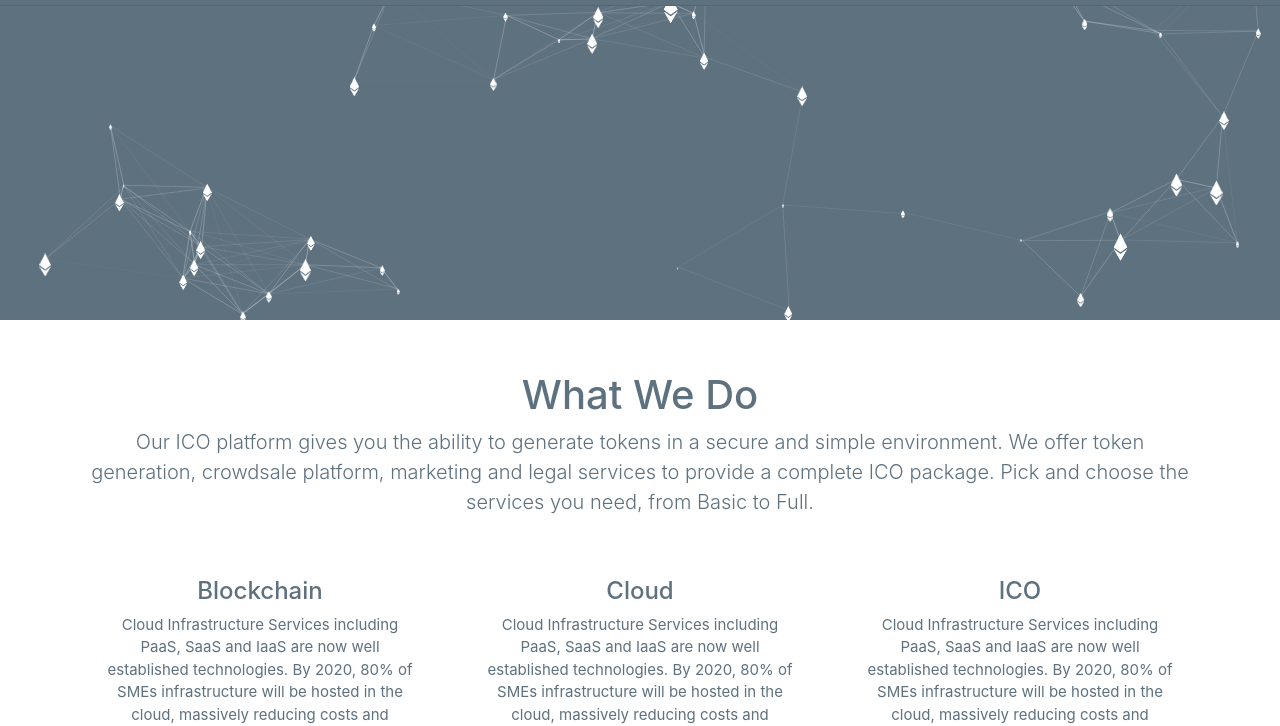
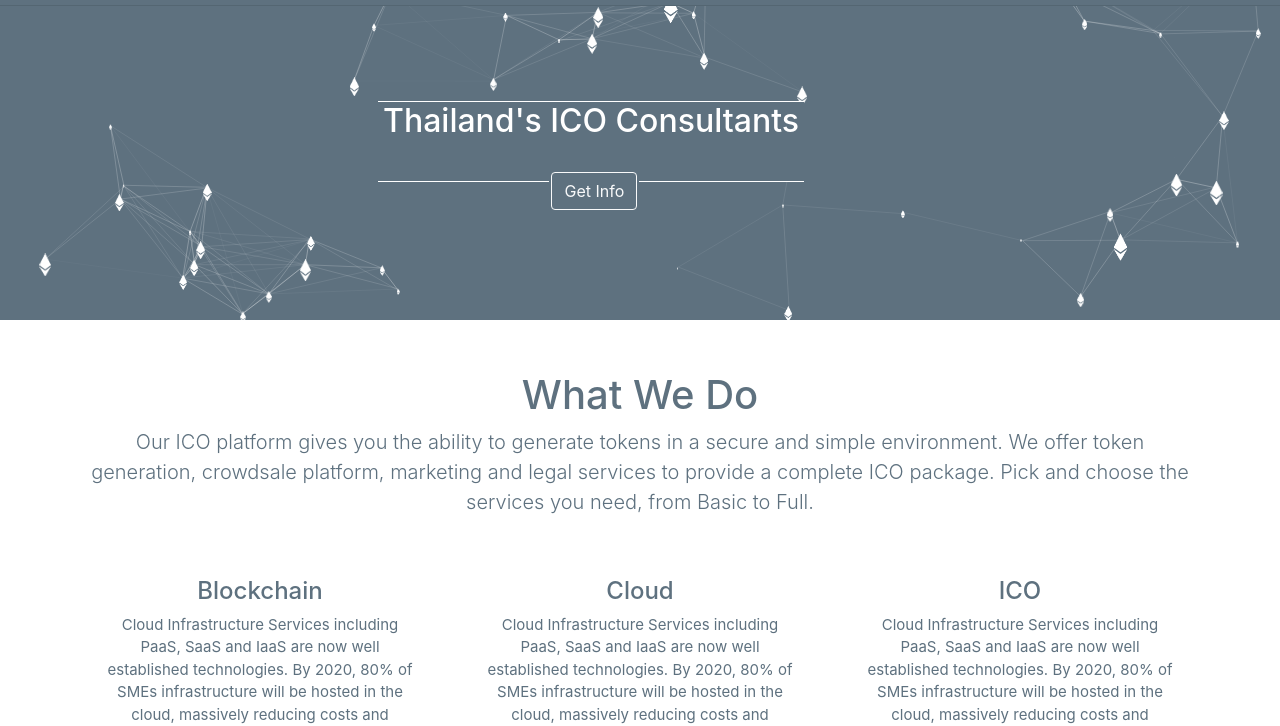
Before and after one commit to chris-bluemoon/Bluemoon-Consulting, a plain HTML site: page index.html in a window 1280 px wide. Shown: the part 79-805 px from the top of the page. Drawn offline with nearby package versions, Linux system fonts and the light colour scheme.

Commit message:
commit from git_push.sh script

```diff
--- a/css/custom.css
+++ b/css/custom.css
@@ -57,10 +57,10 @@ body {
 .ready {
   background: #5e717f;
   position: relative;
-  bottom: 120%;
+  top: -220px;
   left: 30%;
   color: #fff;
-  height: 41px;
+  height: 81px;
     border-top: solid thin;
     border-bottom: solid thin;
     padding-left: 5px;
@@ -71,8 +71,8 @@ body {
 .ready-button {
   background: #5e717f;
   position:relative;
-  top: 20px;
-  left: 130px;
+  top: 30%;
+  left: 40%;
   color: #fff;
   text-align: center;
     width:90px;
@@ -157,3 +157,7 @@ body {
 .particles-js-canvas-el {
     height: 200px;
 }
+
+#squashTextBox {
+  height: 0;
+}
--- a/index.html
+++ b/index.html
@@ -1,5 +1,6 @@
 <!DOCTYPE html>
 <html lang="en">
+
 <head>
   <meta charset="utf-8">
   <meta name="viewport" content="width=device-width, initial-scale=1, shrink-to-fit=no">
@@ -19,10 +20,6 @@
 </head>
 
 <body data-spy="scroll" data-target="#navbarsExampleDefault">
-
-
-
-
 
   <nav class="navbar navbar-expand-md navbar-dark bg-dark fixed-top" style="border-bottom: solid rgba(0,0,0, .1) thin;">
     <div class="container">
@@ -50,8 +47,8 @@
     </div>
   </nav>
 
-
-<!--
+  <!-- particles.js container -->
+  <!-- <div id="particles-js">
     <div class="row text-center">
       <div class="ready">
         <h2>Thailand's ICO Consultants</h2>
@@ -59,39 +56,50 @@
           <button type="submit" class="btn btn-outline-light">Get Info</button>
         </div>
       </div>
-    </div>
--->
+    </div> -->
 
-    <!-- particles.js container -->
   <div id="particles-js">
-<!--    <img id="chris" src="img/chris.jpg" class="rounded-circle p-3" alt="max-pic" width="236" height="236">-->
   </div>
 
-
+  <div class="row text-center" id="squashTextBox">
+    <div class="ready">
+      <h2>Thailand's ICO Consultants</h2>
+      <div class="ready-button">
+        <button type="submit" class="btn btn-outline-light">Get Info</button>
+      </div>
+    </div>
+  </div>
 
   <div class="container" id="about">
     <div class="what-we-do">
       <h1>What We Do</h1>
-                <p class="lead">Our ICO platform gives you the ability to generate tokens in a secure and simple environment. We offer token generation, crowdsale platform, marketing and legal services to provide a complete ICO package. Pick and choose the services you need, from Basic to Full.</p>
+      <p class="lead">Our ICO platform gives you the ability to generate tokens in a secure and simple environment. We offer token generation, crowdsale platform, marketing and legal services to provide a complete ICO package. Pick and choose the services you need, from
+        Basic to Full.</p>
 
     </div>
     <div class="row text-center">
       <div class="col-sm-4 p-4">
         <div class="my-box-text">
           <h4>Blockchain</h4>
-                    <p>Cloud Infrastructure Services including PaaS, SaaS and IaaS are now well established technologies. By 2020, 80% of SMEs infrastructure will be hosted in the cloud, massively reducing costs and providing agility to pivot your projects quickly and cheaply as projects and requirements change. We have a proven history of migrating complex applications to the cloud and can advise on which providers suit your needs. We have certified expertise in AWS, Microsoft Azure, IBM and Google Cloud</p>
+          <p>Cloud Infrastructure Services including PaaS, SaaS and IaaS are now well established technologies. By 2020, 80% of SMEs infrastructure will be hosted in the cloud, massively reducing costs and providing agility to pivot your projects quickly
+            and cheaply as projects and requirements change. We have a proven history of migrating complex applications to the cloud and can advise on which providers suit your needs. We have certified expertise in AWS, Microsoft Azure, IBM and Google
+            Cloud</p>
         </div>
       </div>
       <div class="col-sm-4 p-4">
         <div class="my-box-text">
           <h4>Cloud</h4>
-                   <p>Cloud Infrastructure Services including PaaS, SaaS and IaaS are now well established technologies. By 2020, 80% of SMEs infrastructure will be hosted in the cloud, massively reducing costs and providing agility to pivot your projects quickly and cheaply as projects and requirements change. We have a proven history of migrating complex applications to the cloud and can advise on which providers suit your needs. We have certified expertise in AWS, Microsoft Azure, IBM and Google Cloud</p>
+          <p>Cloud Infrastructure Services including PaaS, SaaS and IaaS are now well established technologies. By 2020, 80% of SMEs infrastructure will be hosted in the cloud, massively reducing costs and providing agility to pivot your projects quickly
+            and cheaply as projects and requirements change. We have a proven history of migrating complex applications to the cloud and can advise on which providers suit your needs. We have certified expertise in AWS, Microsoft Azure, IBM and Google
+            Cloud</p>
         </div>
       </div>
       <div class="col-sm-4 p-4">
         <div class="my-box-text">
           <h4>ICO</h4>
-                    <p>Cloud Infrastructure Services including PaaS, SaaS and IaaS are now well established technologies. By 2020, 80% of SMEs infrastructure will be hosted in the cloud, massively reducing costs and providing agility to pivot your projects quickly and cheaply as projects and requirements change. We have a proven history of migrating complex applications to the cloud and can advise on which providers suit your needs. We have certified expertise in AWS, Microsoft Azure, IBM and Google Cloud</p>
+          <p>Cloud Infrastructure Services including PaaS, SaaS and IaaS are now well established technologies. By 2020, 80% of SMEs infrastructure will be hosted in the cloud, massively reducing costs and providing agility to pivot your projects quickly
+            and cheaply as projects and requirements change. We have a proven history of migrating complex applications to the cloud and can advise on which providers suit your needs. We have certified expertise in AWS, Microsoft Azure, IBM and Google
+            Cloud</p>
           <!--                    <button type="submit" class="btn btn-outline-light">Try the Demo</button>-->
         </div>
       </div>
@@ -111,7 +119,8 @@
           <img src="img/chris.jpg" class="rounded-circle p-3" alt="max-pic" width="236" height="236">
           <h4>Chris Milner</h4>
           <h5>Founder</h5>
-                    <p>Serial entrepeneur and early blockchain evangelist, Chris has developed platforms and innovations across multiple business areas on a global scale. By disrupting industries spanning Telco, Banking, Marketing, Energy and Late Night Entertainment, Chris has managed to build not just a new platform, but a new philosophy. Likes a drink.</p>
+          <p>Serial entrepeneur and early blockchain evangelist, Chris has developed platforms and innovations across multiple business areas on a global scale. By disrupting industries spanning Telco, Banking, Marketing, Energy and Late Night Entertainment,
+            Chris has managed to build not just a new platform, but a new philosophy. Likes a drink.</p>
         </div>
       </div>
       <div class="col-sm-3 p-4">
@@ -119,7 +128,9 @@
           <img src="img/keith.jpg" class="rounded-circle p-3" alt="lk-pic" width="236" height="236">
           <h4>Keith de Silva</h4>
           <h5>Chief Strategist</h5>
-                   <p>Keith has a true rags to riches story. Starting off failing a degree from Manchester's other, little known university Salford,  Keith made his way, via a few shoe-ins, to London where he parked Porsche's for established Hedge Fund Managers. After banging a few of their wives, it was time to move on again and Keith struck gold with a role at Standard Chartered Bank. As Head of Delivery for both Database and more recently Cloud, Keith has, impressively, delivered fuck all over the course of 6 years. With experience like this, Strategy is the only place to be. When asked to sum up his own character in two words? "Emotional Leader".</p>
+          <p>Keith has a true rags to riches story. Starting off failing a degree from Manchester's other, little known university Salford, Keith made his way, via a few shoe-ins, to London where he parked Porsche's for established Hedge Fund Managers. After
+            banging a few of their wives, it was time to move on again and Keith struck gold with a role at Standard Chartered Bank. As Head of Delivery for both Database and more recently Cloud, Keith has, impressively, delivered fuck all over the course
+            of 6 years. With experience like this, Strategy is the only place to be. When asked to sum up his own character in two words? "Emotional Leader".</p>
         </div>
       </div>
       <div class="col-sm-3 p-4">
@@ -127,7 +138,8 @@
           <img src="img/nael.jpg" class="rounded-circle p-3" alt="chris-pic" width="236" height="236">
           <h4>Nael Soliman</h4>
           <h5>Junior PM</h5>
-                    <p>Our newest member of Team Bluemoon is Nael Soliman. What Nael doesn't bring in technical ability, ambition or a natural ability to do anything, he brings a smile to the people around him. Having recently spent his (legendary) gap year in South America, Nael has settled in Singapore and is keen to disrupt major industries with blockchain technology, focusing on radio frequency logistics, owl tracking and car towing </p>
+          <p>Our newest member of Team Bluemoon is Nael Soliman. What Nael doesn't bring in technical ability, ambition or a natural ability to do anything, he brings a smile to the people around him. Having recently spent his (legendary) gap year in South
+            America, Nael has settled in Singapore and is keen to disrupt major industries with blockchain technology, focusing on radio frequency logistics, owl tracking and car towing </p>
           <!--                    <button type="submit" class="btn btn-outline-light">Try the Demo</button>-->
         </div>
       </div>
@@ -179,10 +191,18 @@
   <script type="text/javascript" src="js/app.js"></script>
 
   <!-- SmoothSpy -->
-    <script>$('body').scrollspy({ target: '#navbarsExampleDefault', offset: 60 })</script>
+  <script>
+    $('body').scrollspy({
+      target: '#navbarsExampleDefault',
+      offset: 60
+    })
+  </script>
   <!-- Smooth Scroll -->
   <script src="js/smooth-scroll.js"></script>
-    <script>var scroll = new SmoothScroll('a[href*="#"]');</script>
+  <script>
+    var scroll = new SmoothScroll('a[href*="#"]');
+  </script>
 
 </body>
+
 </html>
```
Also changed, not shown: 1 other file. Lines whose indentation alone changed are shown as unchanged.
